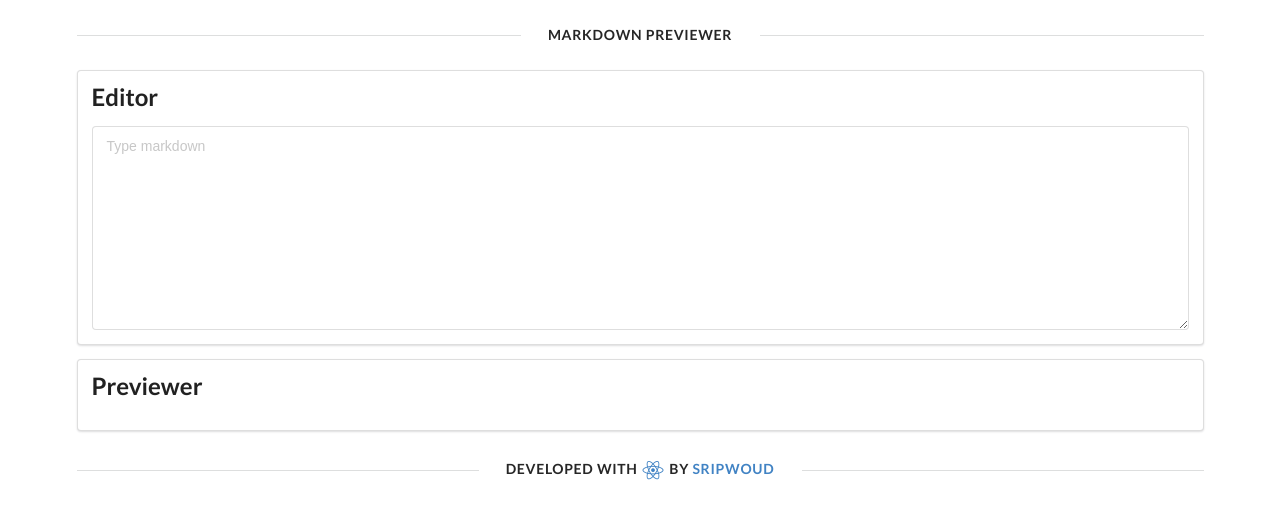
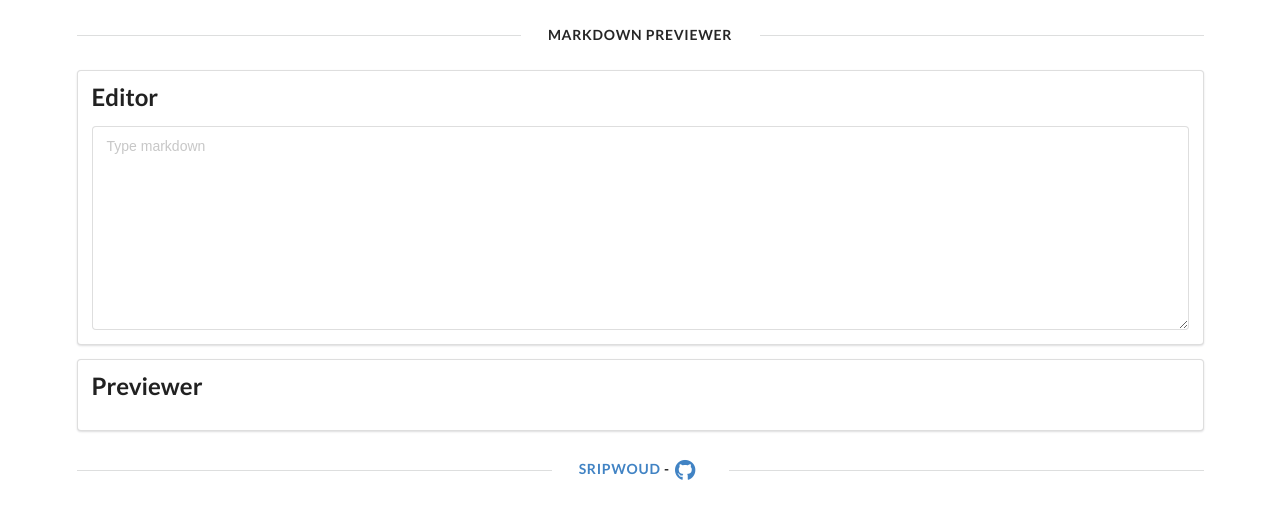
Before and after one commit to sripwoud/markdown-previewer, a React (Create React App) app: page / in a window 1280 px wide. Shown: the top 518 px of the page. Built offline with nearby package versions, Linux system fonts and the light colour scheme.

Commit message:
Update footer

```diff
--- a/public/index.html
+++ b/public/index.html
@@ -8,7 +8,7 @@
     <meta name="theme-color" content="#000000" />
     <meta
       name="description"
-      content="Web site created using create-react-app"
+      content="Markdown previewer"
     />
     <link rel="apple-touch-icon" href="%PUBLIC_URL%/logo192.png" />
     <!--
--- a/src/components/Footer.js
+++ b/src/components/Footer.js
@@ -5,17 +5,16 @@ const Footer = () => {
     <div className='ui horizontal divider'>
       <div className='ui segment basic center aligned'>
         <p>
-         Developed with {' '}
-          <a href='https://reactjs.org/' target='_blank'>
-            <i
-              aria-hidden='true'
-              className='react icon large'
-            />
+          <a href='https://sripwoud.xyz/' target='_blank'>
+            sripwoud
           </a>
-         by {' '}
-          <a href='https://sripwoud.xyz' target='_blank'>
-               sripwoud
-          </a>
+            {' '} - {' '}
+            <a href='https://github.com/sripwoud/markdown-previewer' target='_blank'>
+                <i
+                    aria-hidden='true'
+                    className='github icon large'
+                />
+            </a>
         </p>
       </div>
     </div>
```
